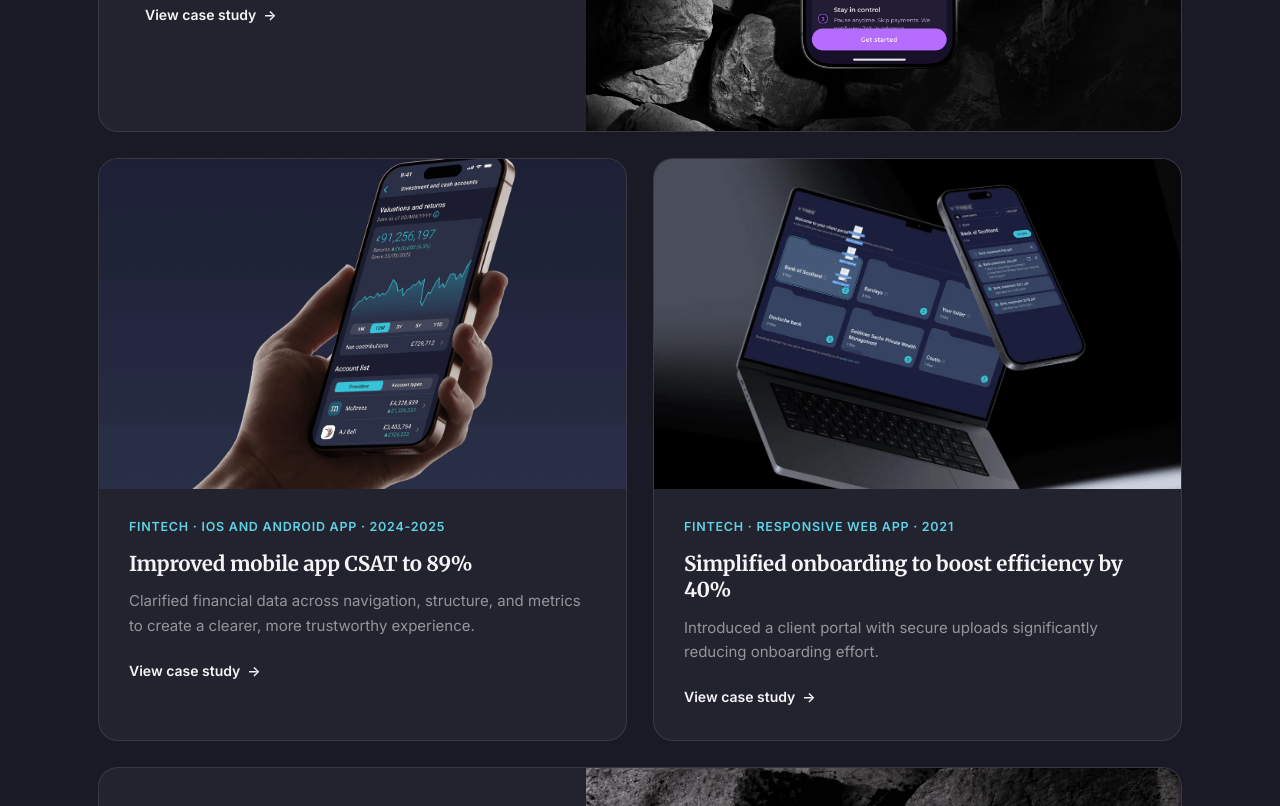
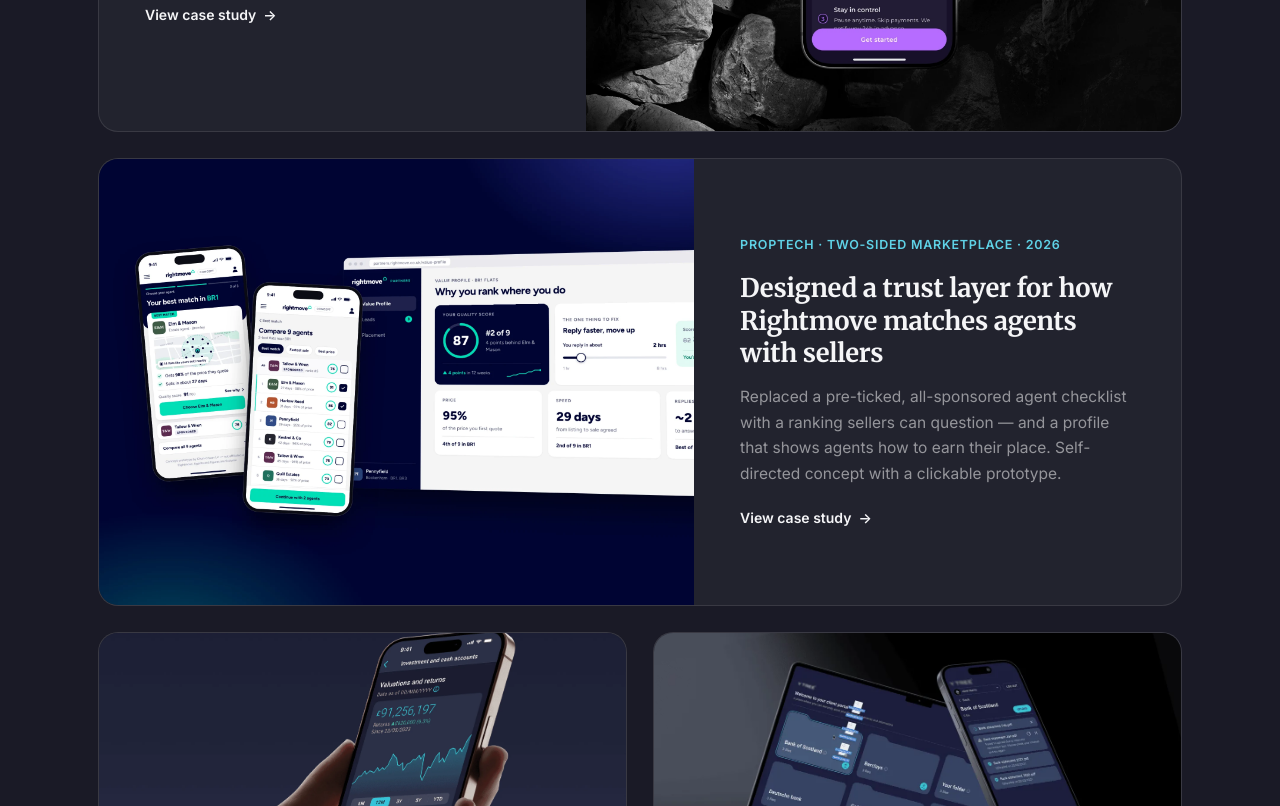
Before and after one commit to uxcircles/chun, a plain HTML site: page index.html in a window 1280 px wide. Shown: the part 2358-3164 px from the top of the page. Drawn offline with Linux system fonts and the light colour scheme.

Commit message:
Add the Rightmove Partners case study to the homepage
Add a large featured card for the Rightmove Partners case study, third in the grid, with a 4:3 card image.

```diff
--- a/content/home.json
+++ b/content/home.json
@@ -32,6 +32,7 @@
     "projects": [
       {"slug":"provider-redesign","size":"lg","img":"VFbImBTynQh7F0MmkZp4YDalEAE.webp","title":"Redesigned a £9B platform for UHNW clients","desc":"Improved data interpretation and redesigned multi-role workflows across advisors, analysts, and data operations for a clearer, more efficient platform.","meta":"Fintech · Professional tool · 2025"},
       {"slug":"save-journey-redesign","size":"lg","reverse":true,"img":"cs7-feature-card.webp","title":"Redesigned the Save journey to boost Autosave volume 5–6×","desc":"Collapsed a two-step, wallet-mediated deposit flow into one action, removing the forced waits that were driving the decline.","meta":"Fintech · iOS and Android app · 2026"},
+      {"slug":"rightmove-partners","size":"lg","img":"cs8-feature-card.webp","title":"Designed a trust layer for how Rightmove matches agents with sellers","desc":"Replaced a pre-ticked, all-sponsored agent checklist with a ranking sellers can question — and a profile that shows agents how to earn their place. Self-directed concept with a clickable prototype.","meta":"Proptech · Two-sided marketplace · 2026"},
       {"slug":"home-redesign","img":"YumomZDwZKkCPeDbRDVu0XXveg.webp","title":"Improved mobile app CSAT to 89%","desc":"Clarified financial data across navigation, structure, and metrics to create a clearer, more trustworthy experience.","meta":"Fintech · iOS and Android app · 2024-2025"},
       {"slug":"client-portal","img":"cqkEi4mZ536VQZQC6X23w6QmEs.webp","title":"Simplified onboarding to boost efficiency by 40%","desc":"Introduced a client portal with secure uploads significantly reducing onboarding effort.","meta":"Fintech · Responsive web app · 2021"},
       {"slug":"wealth-management-system","size":"lg","reverse":true,"img":"E0ivBHq7jXSnA6J9aW9na1RmKs.webp","title":"Designed a governed rebalancing system for UHNW wealth advisors","desc":"Architected an end-to-end portfolio rebalancing workflow where AI surfaces recommendations, advisors decide, and every action stays auditable and mandate-aligned.","meta":"Fintech · Professional tool · 2026"},
--- a/index.html
+++ b/index.html
@@ -115,6 +115,14 @@
         <span class="tag">Fintech · iOS and Android app · 2026</span>
         <h3 class="serif">Redesigned the Save journey to boost Autosave volume 5–6×</h3>
         <p>Collapsed a two-step, wallet-mediated deposit flow into one action, removing the forced waits that were driving the decline.</p>
+        <span class="more">View case study <span class="arrow" aria-hidden="true">&rarr;</span></span>
+      </div>
+    </a><a class="project lg reveal" href="work/rightmove-partners.html" data-cursor-badge="cursor-badge-view">
+      <div class="shot"><img src="assets/img/cs8-feature-card.webp" alt="Designed a trust layer for how Rightmove matches agents with sellers" loading="lazy"></div>
+      <div class="body">
+        <span class="tag">Proptech · Two-sided marketplace · 2026</span>
+        <h3 class="serif">Designed a trust layer for how Rightmove matches agents with sellers</h3>
+        <p>Replaced a pre-ticked, all-sponsored agent checklist with a ranking sellers can question — and a profile that shows agents how to earn their place. Self-directed concept with a clickable prototype.</p>
         <span class="more">View case study <span class="arrow" aria-hidden="true">&rarr;</span></span>
       </div>
     </a><a class="project sm reveal" href="work/home-redesign.html" data-cursor-badge="cursor-badge-locked">
```
Also changed, not shown: assets/img/cs8-feature-card.webp (added).
